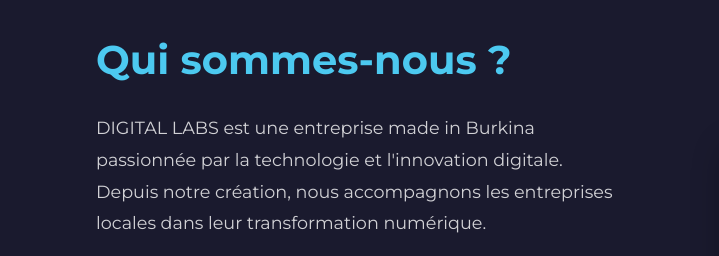
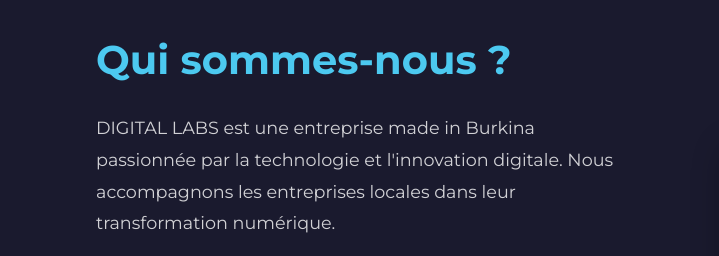
Before and after one commit to Ouoro10/Digital-labs-, a plain HTML site: page about.html in a window 1280 px wide. Shown: the part 125-381 px from the top of the page, 0-719 px from the left. Drawn offline with Linux system fonts and the light colour scheme.

Commit message:
Update about.html

```diff
--- a/about.html
+++ b/about.html
@@ -184,7 +184,7 @@
   <div class="container about-content">
     <div class="about-text">
       <h2>Qui sommes-nous ?</h2>
-      <p>DIGITAL LABS est une entreprise made in Burkina passionnée par la technologie et l'innovation digitale. Depuis notre création, nous accompagnons les entreprises locales dans leur transformation numérique.</p>
+      <p>DIGITAL LABS est une entreprise made in Burkina passionnée par la technologie et l'innovation digitale. Nous accompagnons les entreprises locales dans leur transformation numérique.</p>
       <p>Notre équipe est composée de professionnels qualifiés en développement web, design graphique et cybersécurité. Nous combinons expertise technique et connaissance approfondie du marché africain pour offrir des solutions adaptées.</p>
       <p>Nous croyons en un avenir numérique inclusif et dynamique pour le Burkina Faso, où chaque entreprise peut tirer profit des technologies digitales pour croître et prospérer.</p>
     </div>
```
